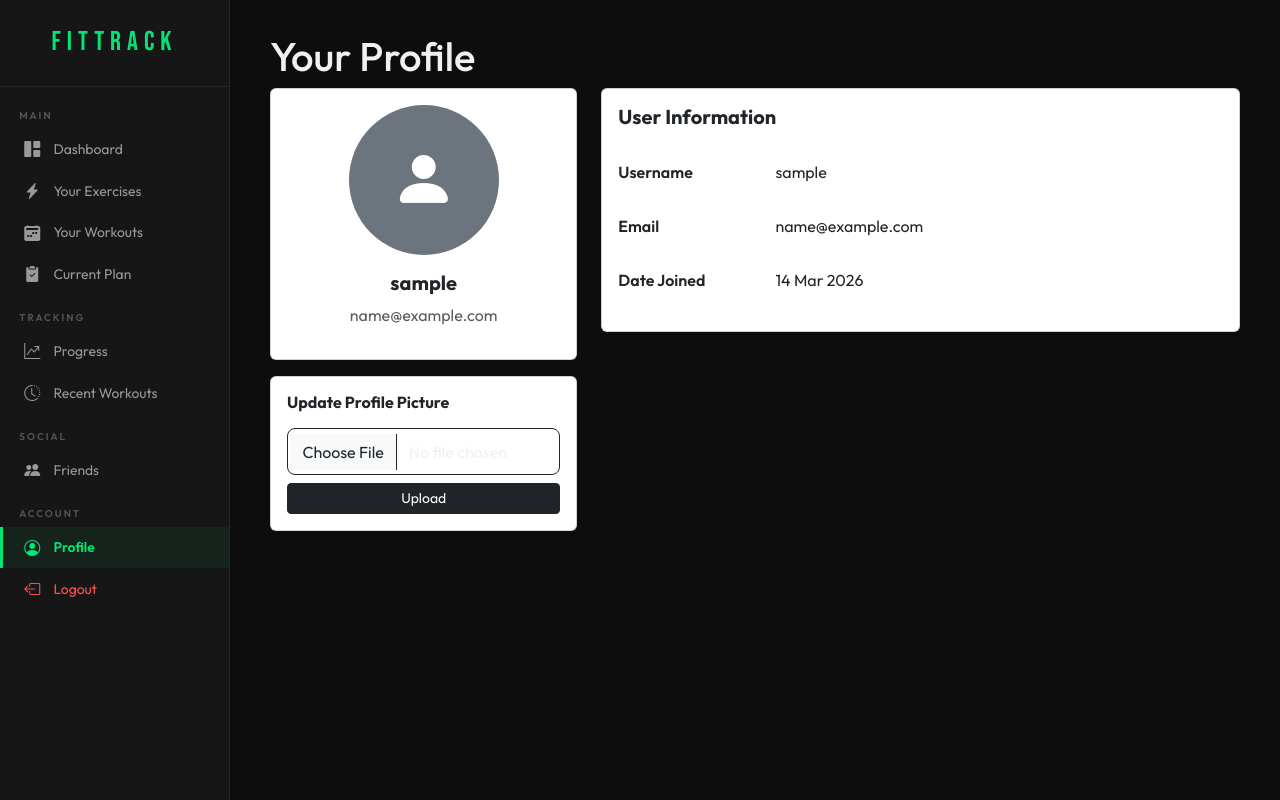
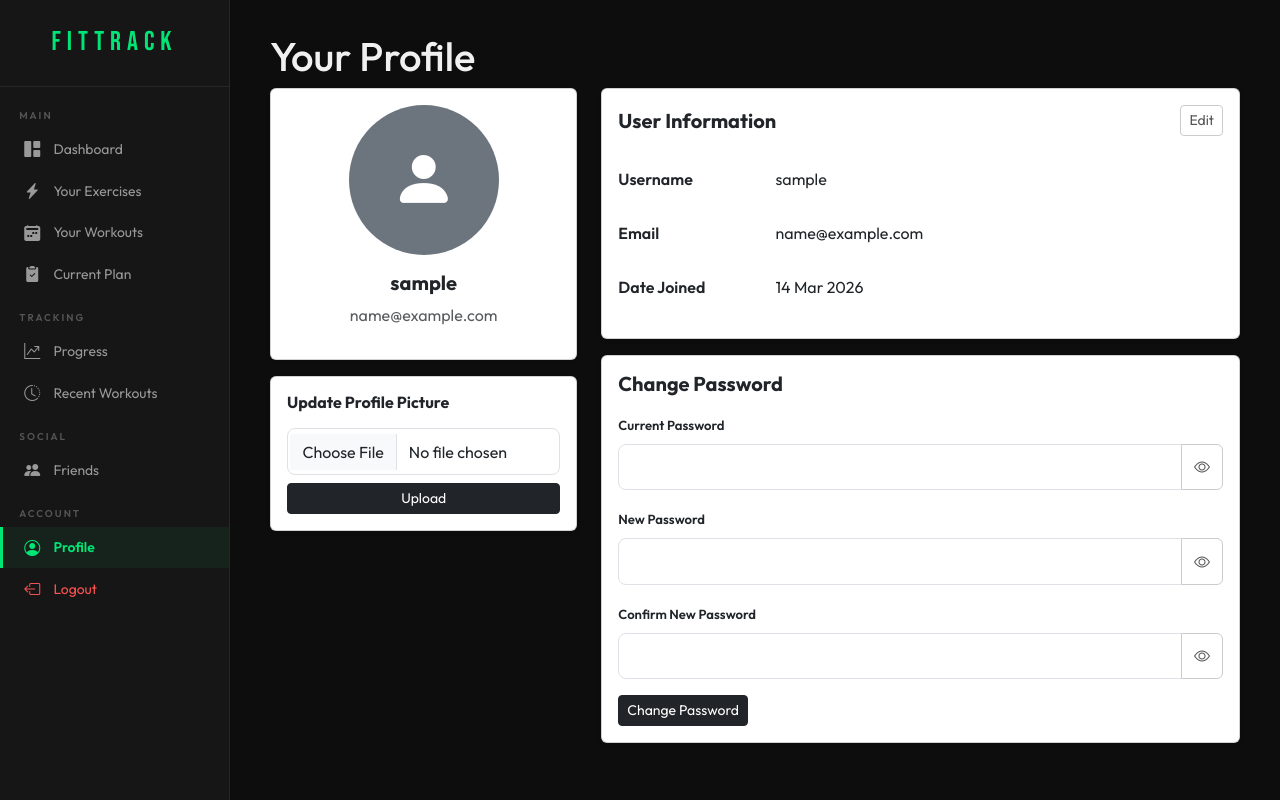
Before and after one commit to luke-roche24/ITech-GroupCM, a Django app: page /fittrack/profile/ in a window 1280 px wide. Run offline with Django 3.2, Linux system fonts and the light colour scheme; the visitor is signed in with stand-in values (Sample User, id 1); data comes from the database, SQL or seed files in the repository; some libraries are stand-ins or nearby versions.

Commit message:
Add profile edit and change password feature

```diff
--- a/fittrack/forms.py
+++ b/fittrack/forms.py
@@ -201,3 +201,61 @@ class UserProfileForm(forms.ModelForm):
         widgets = {
             'profile_picture': forms.FileInput(attrs={'class': 'form-control'}),
         }
+
+class EditUserInfoForm(forms.ModelForm):
+    class Meta:
+        model = User
+        fields = ['username', 'email']
+        widgets = {
+            'username': forms.TextInput(attrs={'class': 'form-control'}),
+            'email': forms.EmailInput(attrs={'class': 'form-control'}),
+        }
+
+    def __init__(self, *args, **kwargs):
+        super().__init__(*args, **kwargs)
+        self.fields['email'].required = False
+
+    def clean_username(self):
+        username = self.cleaned_data.get('username')
+        if User.objects.filter(username=username).exclude(pk=self.instance.pk).exists():
+            raise forms.ValidationError("This username is already taken.")
+        return username
+
+
+class ChangePasswordForm(forms.Form):
+    old_password = forms.CharField(
+        widget=forms.PasswordInput(attrs={'class': 'form-control'}),
+        label='Current Password',
+    )
+    new_password = forms.CharField(
+        widget=forms.PasswordInput(attrs={'class': 'form-control'}),
+        label='New Password',
+    )
+    new_password_confirm = forms.CharField(
+        widget=forms.PasswordInput(attrs={'class': 'form-control'}),
+        label='Confirm New Password',
+    )
+
+    def __init__(self, *args, **kwargs):
+        self.user = kwargs.pop('user', None)
+        super().__init__(*args, **kwargs)
+
+    def clean_old_password(self):
+        old_password = self.cleaned_data.get('old_password')
+        if self.user and not self.user.check_password(old_password):
+            raise forms.ValidationError("Current password is incorrect.")
+        return old_password
+
+    def clean_new_password(self):
+        password = self.cleaned_data.get('new_password')
+        if password:
+            validate_password(password)
+        return password
+
+    def clean(self):
+        cleaned_data = super().clean()
+        p1 = cleaned_data.get('new_password')
+        p2 = cleaned_data.get('new_password_confirm')
+        if p1 and p2 and p1 != p2:
+            raise forms.ValidationError("New passwords do not match.")
+        return cleaned_data
--- a/fittrack/views.py
+++ b/fittrack/views.py
@@ -25,6 +25,7 @@ from .forms import (
     SetLogForm, get_set_formset,
     UserRegistrationForm, UserProfileForm,
     ForgotPasswordForm, SecurityAnswerForm, ResetPasswordForm,
+    EditUserInfoForm, ChangePasswordForm,
 )
 
 
@@ -540,13 +541,38 @@ def forgot_password(request):
 @login_required
 def profile(request):
     user_profile, created = UserProfile.objects.get_or_create(user=request.user)
+    photo_form = UserProfileForm(instance=user_profile)
+    info_form = EditUserInfoForm(instance=request.user)
+    password_form = ChangePasswordForm(user=request.user)
+
     if request.method == 'POST':
-        form = UserProfileForm(request.POST, request.FILES, instance=user_profile)
-        if form.is_valid():
-            form.save()
-            messages.success(request, 'Profile updated successfully.')
-            return redirect('fittrack:profile')
-    else:
-        form = UserProfileForm(instance=user_profile)
-    context = {'user_profile': user_profile, 'form': form}
+        if 'upload_photo' in request.POST:
+            photo_form = UserProfileForm(request.POST, request.FILES, instance=user_profile)
+            if photo_form.is_valid():
+                photo_form.save()
+                messages.success(request, 'Profile picture updated.')
+                return redirect('fittrack:profile')
+
+        elif 'update_info' in request.POST:
+            info_form = EditUserInfoForm(request.POST, instance=request.user)
+            if info_form.is_valid():
+                info_form.save()
+                messages.success(request, 'Profile information updated.')
+                return redirect('fittrack:profile')
+
+        elif 'change_password' in request.POST:
+            password_form = ChangePasswordForm(request.POST, user=request.user)
+            if password_form.is_valid():
+                request.user.set_password(password_form.cleaned_data['new_password'])
+                request.user.save()
+                login(request, request.user)
+                messages.success(request, 'Password changed successfully.')
+                return redirect('fittrack:profile')
+
+    context = {
+        'user_profile': user_profile,
+        'form': photo_form,
+        'info_form': info_form,
+        'password_form': password_form,
+    }
     return render(request, 'fittrack/profile.html', context)
--- a/static/CSS/base.css
+++ b/static/CSS/base.css
@@ -285,8 +285,15 @@
    }
 
 
-    .btn-accent:hover { background: var(--accent-dim); transform: translateY(-1px); }
-    .btn-accent:focus { outline: none; box-shadow: 0 0 0 3px rgba(0,230,118,0.12); }
+   .btn-accent:hover {
+       background: var(--accent-dim);
+       transform: translateY(-1px);
+   }
+
+   .btn-accent:focus {
+       outline: none;
+       box-shadow: 0 0 0 3px rgba(0, 230, 118, 0.12);
+   }
 
    .btn-accent-del {
        display: inline-block;
@@ -301,8 +308,15 @@
    }
 
 
-    .btn-accent-del:hover { background: #ff1744; transform: translateY(-1px); }
-    .btn-accent-del:focus { outline: none; box-shadow: 0 0 0 3px rgba(0,230,118,0.12); }
+   .btn-accent-del:hover {
+       background: #ff1744;
+       transform: translateY(-1px);
+   }
+
+   .btn-accent-del:focus {
+       outline: none;
+       box-shadow: 0 0 0 3px rgba(0, 230, 118, 0.12);
+   }
 
    .btn-neutral {
        background: #fff;
@@ -325,6 +339,7 @@
        outline: none;
        box-shadow: 0 0 0 3px rgba(255, 255, 255, 0.15);
    }
+
    /*
     .btn-accent {
 
@@ -430,18 +445,42 @@
 
    }
 
-   .form-control:focus,
-   .form-select:focus {
+   /* fix form colors inside white cards */
+   .card .form-control,
+   .card .form-select {
+       background: #fff;
+       color: #212529;
+       border-color: #dee2e6;
+   }
 
-       background: rgba(255, 255, 255, 0.06);
+   .card .form-control:focus,
+   .card .form-select:focus {
+       background: #fff;
+       color: #212529;
+       border-color: var(--accent);
+       box-shadow: 0 0 0 3px rgba(0, 230, 118, 0.1);
+   }
 
-       border-color: var(--accent);
+   .card .form-control::placeholder {
+       color: #999;
+   }
 
-       color: var(--text-primary);
+   .card .form-label,
+   .card .col-form-label {
+       color: #212529;
+   }
 
-       box-shadow: 0 0 0 3px rgba(0, 230, 118, 0.1);
+   .card .btn-outline-secondary {
+       color: #555;
+       border-color: #ccc;
+   }
 
+   .card .btn-outline-secondary:hover {
+       color: #212529;
+       background: #f0f0f0;
+       border-color: #aaa;
    }
+
 
    .form-control::placeholder {
        color: var(--text-muted);
@@ -505,9 +544,17 @@
 
 
    @keyframes ft-warmFlash {
-        0%   { background-color: rgba(var(--accent-rgb), 0.28); }
-        60%  { background-color: rgba(var(--accent-rgb), 0.14); }
-        100% { background-color: rgba(var(--accent-rgb), 0.12); }
+       0% {
+           background-color: rgba(var(--accent-rgb), 0.28);
+       }
+
+       60% {
+           background-color: rgba(var(--accent-rgb), 0.14);
+       }
+
+       100% {
+           background-color: rgba(var(--accent-rgb), 0.12);
+       }
    }
 
 
@@ -557,8 +604,13 @@
    }
 
    @keyframes ft-flash {
-        from { background-color: rgba(var(--accent-rgb), 0.20); }
-        to   { background-color: transparent; }
+       from {
+           background-color: rgba(var(--accent-rgb), 0.20);
+       }
+
+       to {
+           background-color: transparent;
+       }
    }
 
 
@@ -603,3 +655,19 @@
        background: #333;
        border-radius: 3px;
    }
+
+   /* fix dark buttons inside dark list items */
+   .list-group-item .btn-outline-dark {
+       color: var(--text-secondary);
+       border-color: var(--text-secondary);
+   }
+
+   .list-group-item .btn-outline-dark:hover {
+       color: #fff;
+       background: rgba(255, 255, 255, 0.1);
+       border-color: var(--accent);
+   }
+
+   .list-group-item.text-muted {
+       color: var(--text-muted) !important;
+   }
--- a/templates/fittrack/profile.html
+++ b/templates/fittrack/profile.html
@@ -1,68 +1,66 @@
 {% extends 'fittrack/base.html' %}
 {% load static %}
-
 {% block title %}FitTrack - Profile{% endblock %}
-
 {% block content %}
 <div class="top-bar">
     <h1>Your Profile</h1>
 </div>
-
 <div class="row g-4">
-    <!-- Profile Picture -->
+    <!-- Left: Photo -->
     <div class="col-md-4">
         <div class="card shadow-sm">
             <div class="card-body text-center">
                 {% if user_profile.profile_picture %}
-                <img src="{{ user_profile.profile_picture.url }}" alt="Profile Picture"
-                     class="rounded-circle mb-3" style="width: 150px; height: 150px; object-fit: cover;">
+                <img src="{{ user_profile.profile_picture.url }}" alt="Profile Picture" class="rounded-circle mb-3"
+                    style="width: 150px; height: 150px; object-fit: cover;">
                 {% else %}
                 <div class="rounded-circle bg-secondary d-flex align-items-center justify-content-center mx-auto mb-3"
                     style="width: 150px; height: 150px;">
                     <i class="bi bi-person-fill text-white" style="font-size: 4rem;"></i>
                 </div>
                 {% endif %}
-
                 <h5 class="fw-bold">{{ request.user.username }}</h5>
                 {% if request.user.email %}
                 <p class="text-muted">{{ request.user.email }}</p>
                 {% endif %}
             </div>
         </div>
-
-        <!-- Upload Photo -->
         <div class="card shadow-sm mt-3">
             <div class="card-body">
                 <h6 class="fw-bold mb-3">Update Profile Picture</h6>
                 <form method="POST" enctype="multipart/form-data" action="{% url 'fittrack:profile' %}">
                     {% csrf_token %}
                     {{ form.profile_picture }}
-                    <button type="submit" class="btn btn-dark btn-sm mt-2 w-100">Upload</button>
+                    <button type="submit" name="upload_photo" class="btn btn-dark btn-sm mt-2 w-100">Upload</button>
                 </form>
             </div>
         </div>
     </div>
 
-    <!-- User Information -->
+    <!-- User Info -->
     <div class="col-md-8">
-        <div class="card shadow-sm">
+        <div class="card shadow-sm mb-3">
             <div class="card-body">
-                <h5 class="card-title fw-bold mb-4">User Information</h5>
+                <div class="d-flex justify-content-between align-items-center mb-4">
+                    <h5 class="card-title fw-bold mb-0">User Information</h5>
+                    <button class="btn btn-outline-secondary btn-sm" id="edit-toggle"
+                        onclick="toggleEdit()">Edit</button>
+                </div>
 
+                <!-- display mode -->
+                <div id="info-display">
                     <div class="mb-3 row">
                         <label class="col-sm-3 col-form-label fw-semibold">Username</label>
                         <div class="col-sm-9">
                             <p class="form-control-plaintext">{{ request.user.username }}</p>
                         </div>
                     </div>
-
                     <div class="mb-3 row">
                         <label class="col-sm-3 col-form-label fw-semibold">Email</label>
                         <div class="col-sm-9">
                             <p class="form-control-plaintext">{{ request.user.email|default:"Not set" }}</p>
                         </div>
                     </div>
-
                     <div class="mb-3 row">
                         <label class="col-sm-3 col-form-label fw-semibold">Date Joined</label>
                         <div class="col-sm-9">
@@ -70,7 +68,101 @@
                         </div>
                     </div>
                 </div>
+
+                <!-- edit mode (hidden by default) -->
+                <div id="info-edit" style="display: none;">
+                    <form method="POST" action="{% url 'fittrack:profile' %}">
+                        {% csrf_token %}
+                        {% for field in info_form %}
+                        <div class="mb-3 row">
+                            <label class="col-sm-3 col-form-label fw-semibold">{{ field.label }}</label>
+                            <div class="col-sm-9">
+                                {{ field }}
+                                {% for error in field.errors %}
+                                <div class="text-danger small mt-1">{{ error }}</div>
+                                {% endfor %}
+                            </div>
+                        </div>
+                        {% endfor %}
+                        <div class="mb-3 row">
+                            <label class="col-sm-3 col-form-label fw-semibold">Date Joined</label>
+                            <div class="col-sm-9">
+                                <p class="form-control-plaintext">{{ request.user.date_joined|date:"d M Y" }}</p>
+                            </div>
+                        </div>
+                        {% if info_form.non_field_errors %}
+                        <div class="text-danger small mb-2">{{ info_form.non_field_errors }}</div>
+                        {% endif %}
+                        <button type="submit" name="update_info" class="btn btn-dark btn-sm">Save</button>
+                        <button type="button" class="btn btn-outline-secondary btn-sm"
+                            onclick="toggleEdit()">Cancel</button>
+                    </form>
                 </div>
             </div>
         </div>
+
+        <!-- Change Password -->
+        <div class="card shadow-sm">
+            <div class="card-body">
+                <h5 class="card-title fw-bold mb-3">Change Password</h5>
+                <form method="POST" action="{% url 'fittrack:profile' %}">
+                    {% csrf_token %}
+                    {% for field in password_form %}
+                    <div class="mb-3">
+                        <label class="form-label fw-semibold">{{ field.label }}</label>
+                        <div class="input-group">
+                            {{ field }}
+                            <button class="btn btn-outline-secondary" type="button" onclick="togglePassword(this)">
+                                <i class="bi bi-eye"></i>
+                            </button>
+                        </div>
+                        {% for error in field.errors %}
+                        <div class="text-danger small mt-1">{{ error }}</div>
+                        {% endfor %}
+                    </div>
+                    {% endfor %}
+                    {% if password_form.non_field_errors %}
+                    <div class="text-danger small mb-2">{{ password_form.non_field_errors }}</div>
+                    {% endif %}
+                    <button type="submit" name="change_password" class="btn btn-dark btn-sm">Change Password</button>
+                </form>
+            </div>
+        </div>
+    </div>
+
+</div>
+</div>
+<script>
+    function toggleEdit() {
+        var display = document.getElementById('info-display');
+        var edit = document.getElementById('info-edit');
+        var btn = document.getElementById('edit-toggle');
+        if (edit.style.display === 'none') {
+            edit.style.display = 'block';
+            display.style.display = 'none';
+            btn.style.display = 'none';
+        } else {
+            edit.style.display = 'none';
+            display.style.display = 'block';
+            btn.style.display = 'inline-block';
+        }
+    }
+    function togglePassword(btn) {
+        var input = btn.parentElement.querySelector('input');
+        var icon = btn.querySelector('i');
+        if (input.type === 'password') {
+            input.type = 'text';
+            icon.classList.remove('bi-eye');
+            icon.classList.add('bi-eye-slash');
+        } else {
+            input.type = 'password';
+            icon.classList.remove('bi-eye-slash');
+            icon.classList.add('bi-eye');
+        }
+    }
+    // auto open edit mode if there are form errors
+    {% if info_form.errors %}
+    toggleEdit();
+    {% endif %}
+</script>
 {% endblock %}
```
Also changed, not shown: static/JavaScript/landing.js (added). Lines whose indentation alone changed are shown as unchanged.
